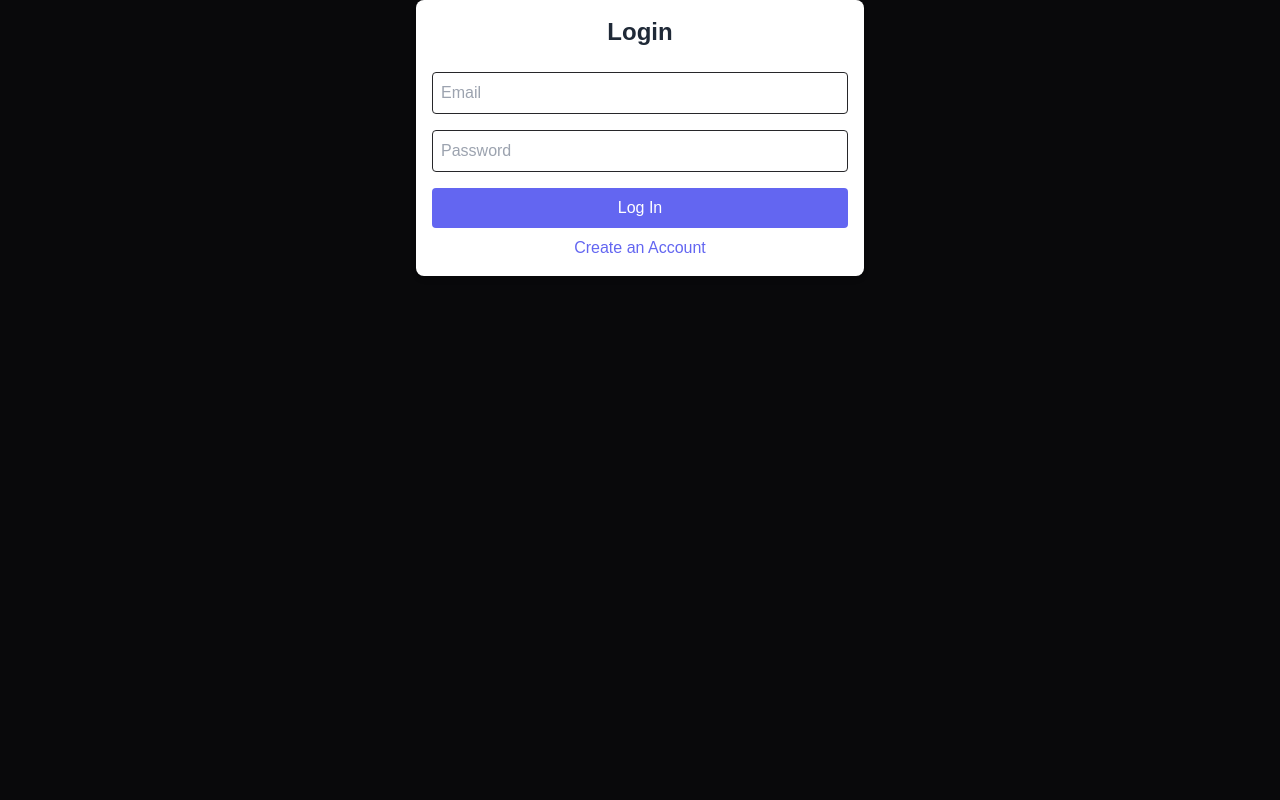
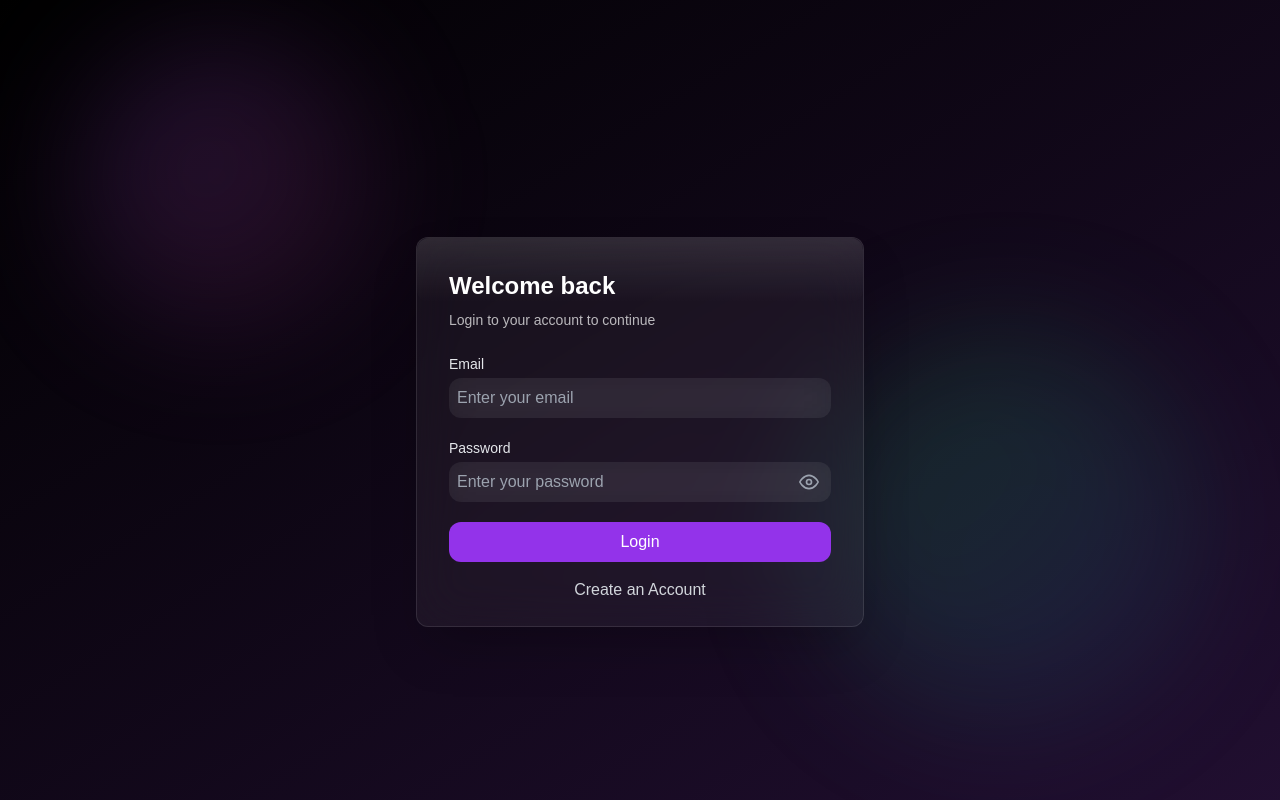
Before and after one commit to aditya000099/appify, a Next.js app: page /auth in a window 1280 px wide. Built offline with nearby package versions, Linux system fonts and the light colour scheme; no server answers.

Commit message:
login route nav

```diff
--- a/app/auth/page.jsx
+++ b/app/auth/page.jsx
@@ -4,6 +4,8 @@ import { useState } from "react";
 import { useSession, signIn, signOut } from "next-auth/react";
 import { useRouter } from "next/navigation";
 import { hash } from "bcryptjs";
+import { motion, AnimatePresence } from "framer-motion";
+import { FiEye, FiEyeOff } from "react-icons/fi";
 
 export default function Auth() {
   const { data: session, status } = useSession();
@@ -13,13 +15,16 @@ export default function Auth() {
   const [name, setName] = useState("");
   const [error, setError] = useState("");
   const [isSignup, setIsSignup] = useState(false);
+  const [showPassword, setShowPassword] = useState(false);
+  const [isSubmitting, setIsSubmitting] = useState(false);
 
   const handleSubmit = async (e) => {
     e.preventDefault();
     setError("");
+    setIsSubmitting(true);
 
+    try {
       if (isSignup) {
-      try {
         const hashedPassword = await hash(password, 12);
         const res = await fetch("/api/auth/signup", {
           method: "POST",
@@ -50,12 +55,7 @@ export default function Auth() {
         } else {
           setError(data.message);
         }
-      } catch (error) {
-        console.error("Error during sign up:", error);
-        setError("Something went wrong during signup");
-      }
       } else {
-      try {
         const result = await signIn("credentials", {
           email,
           password,
@@ -68,10 +68,12 @@ export default function Auth() {
           router.refresh();
           router.push("/");
         }
+      }
     } catch (error) {
-        console.error("Login error:", error);
-        setError("An error occurred during login");
-      }
+      console.error("Error:", error);
+      setError("An error occurred");
+    } finally {
+      setIsSubmitting(false);
     }
   };
 
@@ -81,63 +83,132 @@ export default function Auth() {
 
   if (status === "authenticated") {
     return (
-      <div className="text-center">
+      <div className="min-h-screen flex items-center justify-center bg-gradient-to-br from-black to-purple-900/30">
+        <motion.div
+          initial={{ opacity: 0, y: 20 }}
+          animate={{ opacity: 1, y: 0 }}
+          className="text-center text-white"
+        >
           <p className="mb-4">Signed in as {session?.user?.email}</p>
           <button
             onClick={() => signOut()}
-          className="bg-red-600 hover:bg-red-500 text-white p-2 rounded"
+            className="bg-red-600 hover:bg-red-500 text-white p-2 rounded-xl"
           >
             Sign Out
           </button>
+        </motion.div>
       </div>
     );
   }
+
   return (
-    <div className="max-w-md mx-auto p-4 bg-white rounded-lg shadow-md">
-      <h2 className="text-2xl font-semibold text-center text-gray-800 mb-6">
-        {isSignup ? "Sign Up" : "Login"}
+    <div className="min-h-screen flex items-center justify-center bg-gradient-to-br from-black to-purple-900/30 relative">
+      <div className="absolute top-10 left-20 w-72 h-72 bg-gradient-to-br from-purple-500/20 to-pink-500/10 blur-3xl rounded-full" />
+      <div className="absolute bottom-20 right-20 w-96 h-96 bg-gradient-to-tl from-blue-500/10 to-green-500/20 blur-3xl rounded-full" />
+
+      <motion.div
+        initial={{ opacity: 0, y: 20 }}
+        animate={{ opacity: 1, y: 0 }}
+        className="px-8 mt-16 py-2 rounded-xl shadow-2xl w-[28rem] backdrop-blur-xl border-[1px] border-white/10 bg-white/5 relative"
+      >
+        <div className="absolute inset-0 top-0 h-16 bg-gradient-to-b from-white/10 to-transparent rounded-xl pointer-events-none" />
+
+        <h2 className="text-2xl font-bold mt-6 mb-1 text-left text-white">
+          {isSignup ? "Create Account" : "Welcome back"}
         </h2>
-      {error && <p className="text-red-500 mb-4 text-center">Error: {error}</p>}
-      <form onSubmit={handleSubmit} className="flex flex-col gap-4">
+        <h2 className="text-sm font-light mt-2 mb-6 text-left text-white/70">
+          {isSignup
+            ? "Sign up to get started"
+            : "Login to your account to continue"}
+        </h2>
+
+        <AnimatePresence>
+          {error && (
+            <motion.div
+              initial={{ opacity: 0, height: 0 }}
+              animate={{ opacity: 1, height: "auto" }}
+              exit={{ opacity: 0, height: 0 }}
+              className="bg-red-500/10 border border-red-500 text-red-500 px-4 py-2 rounded-lg mb-4"
+            >
+              {error}
+            </motion.div>
+          )}
+        </AnimatePresence>
+
+        <form onSubmit={handleSubmit} className="space-y-5">
           {isSignup && (
-          <>
+            <div>
+              <label className="block text-sm font-medium text-gray-200 mb-1">
+                Name
+              </label>
               <input
                 type="text"
-              placeholder="Name"
                 value={name}
                 onChange={(e) => setName(e.target.value)}
-              className="border p-2 rounded text-gray-700 focus:ring-2 focus:ring-indigo-500 focus:border-indigo-500"
+                className="w-full p-2 rounded-xl backdrop-blur-lg bg-white/5 border-1 border-gray-300/10 focus:ring-purple-400 focus:outline-none focus:ring-2 transition-all duration-300 text-white placeholder-gray-400"
+                placeholder="Enter your name"
               />
-          </>
+            </div>
           )}
 
+          <div>
+            <label className="block text-sm font-medium text-gray-200 mb-1">
+              Email
+            </label>
             <input
               type="email"
-          placeholder="Email"
               value={email}
               onChange={(e) => setEmail(e.target.value)}
-          className="border p-2 rounded text-gray-700 focus:ring-2 focus:ring-indigo-500 focus:border-indigo-500"
+              className="w-full p-2 rounded-xl backdrop-blur-lg bg-white/5 border-1 border-gray-300/10 focus:ring-purple-400 focus:outline-none focus:ring-2 transition-all duration-300 text-white placeholder-gray-400"
+              placeholder="Enter your email"
             />
+          </div>
+
+          <div>
+            <label className="block text-sm font-medium text-gray-200 mb-1">
+              Password
+            </label>
+            <div className="relative">
               <input
-          type="password"
-          placeholder="Password"
+                type={showPassword ? "text" : "password"}
                 value={password}
                 onChange={(e) => setPassword(e.target.value)}
-          className="border p-2 rounded text-gray-700 focus:ring-2 focus:ring-indigo-500 focus:border-indigo-500"
+                className="w-full p-2 rounded-xl backdrop-blur-lg bg-white/5 border-1 border-gray-300/10 focus:ring-purple-400 focus:outline-none focus:ring-2 transition-all duration-300 text-white placeholder-gray-400"
+                placeholder="Enter your password"
               />
               <button
+                type="button"
+                onClick={() => setShowPassword(!showPassword)}
+                className="absolute right-3 top-1/2 -translate-y-1/2 text-gray-400 hover:text-gray-300"
+              >
+                {showPassword ? <FiEyeOff size={20} /> : <FiEye size={20} />}
+              </button>
+            </div>
+          </div>
+
+          <button
             type="submit"
-          className="bg-indigo-500 hover:bg-indigo-400 text-white p-2 rounded"
+            disabled={isSubmitting}
+            className={`w-full py-2 px-4 bg-purple-600 hover:bg-purple-700 rounded-xl text-white font-medium transition-colors
+            ${isSubmitting ? "opacity-50 cursor-not-allowed" : ""}`}
           >
-          {isSignup ? "Sign Up" : "Log In"}
+            {isSubmitting
+              ? isSignup
+                ? "Signing up..."
+                : "Logging in..."
+              : isSignup
+              ? "Sign Up"
+              : "Login"}
           </button>
         </form>
+
         <button
           onClick={() => setIsSignup(!isSignup)}
-        className="text-indigo-500 hover:text-indigo-400 mt-2 block mx-auto"
+          className="text-gray-300 hover:text-white mt-4 block mx-auto mb-4 transition-colors"
         >
           {isSignup ? "Already have an account? Log In" : "Create an Account"}
         </button>
+      </motion.div>
     </div>
   );
 }
--- a/app/components/navbar.js
+++ b/app/components/navbar.js
@@ -1,55 +1,18 @@
 "use client";
 
-import { useState, useEffect, useRef } from "react";
+import { useState } from "react";
 import { GiHamburgerMenu } from "react-icons/gi";
 import { IoClose } from "react-icons/io5";
+import { useSession, signOut } from "next-auth/react";
 import ContactForm from "./ContactForm";
 
-export default function Navbar({ textColor, blurredTextColor, blurBehavior }) {
-  const [navBlurred, setNavBlurred] = useState(false);
+export default function Navbar() {
   const [mobileMenuOpen, setMobileMenuOpen] = useState(false);
   const [isOpen, setIsOpen] = useState(false);
-  const navbarRef = useRef(null);
+  const { data: session, status } = useSession();
 
-  const getScrollThreshold = (behavior) => {
-    switch (behavior) {
-      case "early":
-        return window.innerHeight / 5;
-      case "always":
-        return -1; // always transparent
-      case "mid":
-      default:
-        return window.innerHeight / 3.5; // current behavior
-    }
-  };
-
-  useEffect(() => {
-    const handleScroll = () => {
-      const threshold = getScrollThreshold(blurBehavior);
-      setNavBlurred(window.scrollY > threshold);
-    };
-    window.addEventListener("scroll", handleScroll);
-    return () => window.removeEventListener("scroll", handleScroll);
-  }, [blurBehavior]);
-
-  const toggleMobileMenu = () => {
-    setMobileMenuOpen(!mobileMenuOpen);
-  };
-
-  const defaultTextColor = "text-white";
-  const defaultBlurredTextColor = "text-gray-800";
   return (
-    <header
-      className="fixed top-4 left-4 right-4 backdrop-blur-md p-4 bg-background-light/75 text-light rounded-3xl border z-50 flex justify-between items-center"
-      // ref={navbarRef}
-      //   className={`fixed top-0 z-50 w-screen p-4 flex justify-between items-center transition-all duration-300 ${
-      //     navBlurred
-      //       ? "bg-white/70 backdrop-blur-lg border-b border-zinc-300 " +
-      //         (blurredTextColor || defaultBlurredTextColor)
-      //       : "bg-transparent " + (textColor || defaultTextColor)
-      //   }
-      //  `}
-    >
+    <header className="fixed top-4 left-4 right-4 backdrop-blur-md p-4 bg-background-light/75 text-light rounded-3xl border z-50 flex justify-between items-center">
       <a href="/" className="text-2xl font-extrabold tracking-wide">
         Appify
       </a>
@@ -68,6 +31,21 @@ export default function Navbar({ textColor, blurredTextColor, blurBehavior }) {
         <a href="#" className="hover:text-indigo-500 transition">
           Apps
         </a>
+        {status === "authenticated" ? (
+          <button
+            onClick={() => signOut()}
+            className="bg-red-500 text-white px-2 py-1 rounded-xl text-sm hover:bg-red-600 transition"
+          >
+            Logout
+          </button>
+        ) : (
+          <a
+            href="/auth"
+            className="bg-indigo-500 text-white px-2 py-1 rounded-xl text-sm hover:bg-indigo-600 transition"
+          >
+            Login
+          </a>
+        )}
       </div>
 
       {/* Mobile Menu Button */}
@@ -80,19 +58,15 @@ export default function Navbar({ textColor, blurredTextColor, blurBehavior }) {
 
       {/* Mobile Menu */}
       <div
-        className={`fixed top-0 left-0 h-full w-64 bg-white shadow-xl transform ${
+        className={`fixed top-0 left-0 h-full w-64 bg-background-light/95 backdrop-blur-md shadow-xl transform ${
           mobileMenuOpen ? "translate-x-0" : "-translate-x-full"
-        }
-           transition-transform duration-300 ease-in-out sm:hidden flex flex-col gap-6 p-6`}
+        } transition-transform duration-300 ease-in-out sm:hidden flex flex-col gap-6 p-6`}
       >
         <a href="#" className="hover:text-indigo-500 transition">
-          Destinations
+          Games
         </a>
         <a href="#" className="hover:text-indigo-500 transition">
-          Packages
-        </a>
-        <a href="#" className="hover:text-indigo-500 transition">
-          About Us
+          Apps
         </a>
         <button
           onClick={() => {
@@ -101,9 +75,29 @@ export default function Navbar({ textColor, blurredTextColor, blurBehavior }) {
           }}
           className="bg-indigo-500 text-white px-2 py-1 rounded-xl text-sm hover:bg-indigo-600 transition"
         >
-          Get in Touch
+          List
         </button>
+        {status === "authenticated" ? (
+          <button
+            onClick={() => {
+              signOut();
+              setMobileMenuOpen(false);
+            }}
+            className="bg-red-500 text-white px-2 py-1 rounded-xl text-sm hover:bg-red-600 transition"
+          >
+            Logout
+          </button>
+        ) : (
+          <a
+            href="/auth"
+            className="bg-indigo-500 text-white px-2 py-1 rounded-xl text-sm hover:bg-indigo-600 transition"
+            onClick={() => setMobileMenuOpen(false)}
+          >
+            Login
+          </a>
+        )}
       </div>
+
       {/* Contact Form Modal */}
       {isOpen && (
         <div className="fixed inset-0 flex items-center justify-center bg-black bg-opacity-50 backdrop-blur-md z-50">
@@ -118,7 +112,6 @@ export default function Navbar({ textColor, blurredTextColor, blurBehavior }) {
           </div>
         </div>
       )}
-      {/* </nav> */}
     </header>
   );
 }
```
Also changed, not shown: app/search/page.jsx (added). Lines whose indentation alone changed are shown as unchanged.
